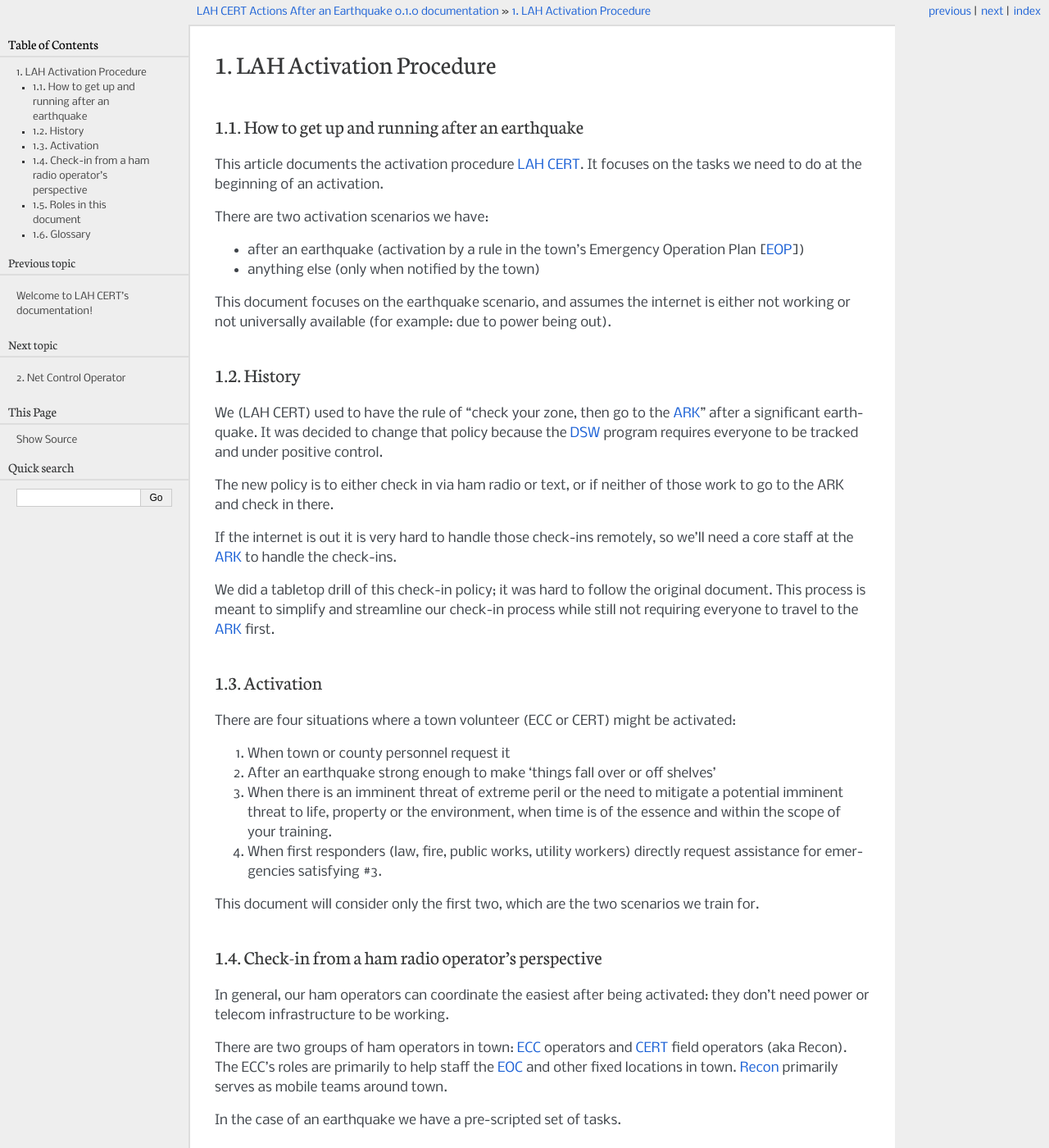
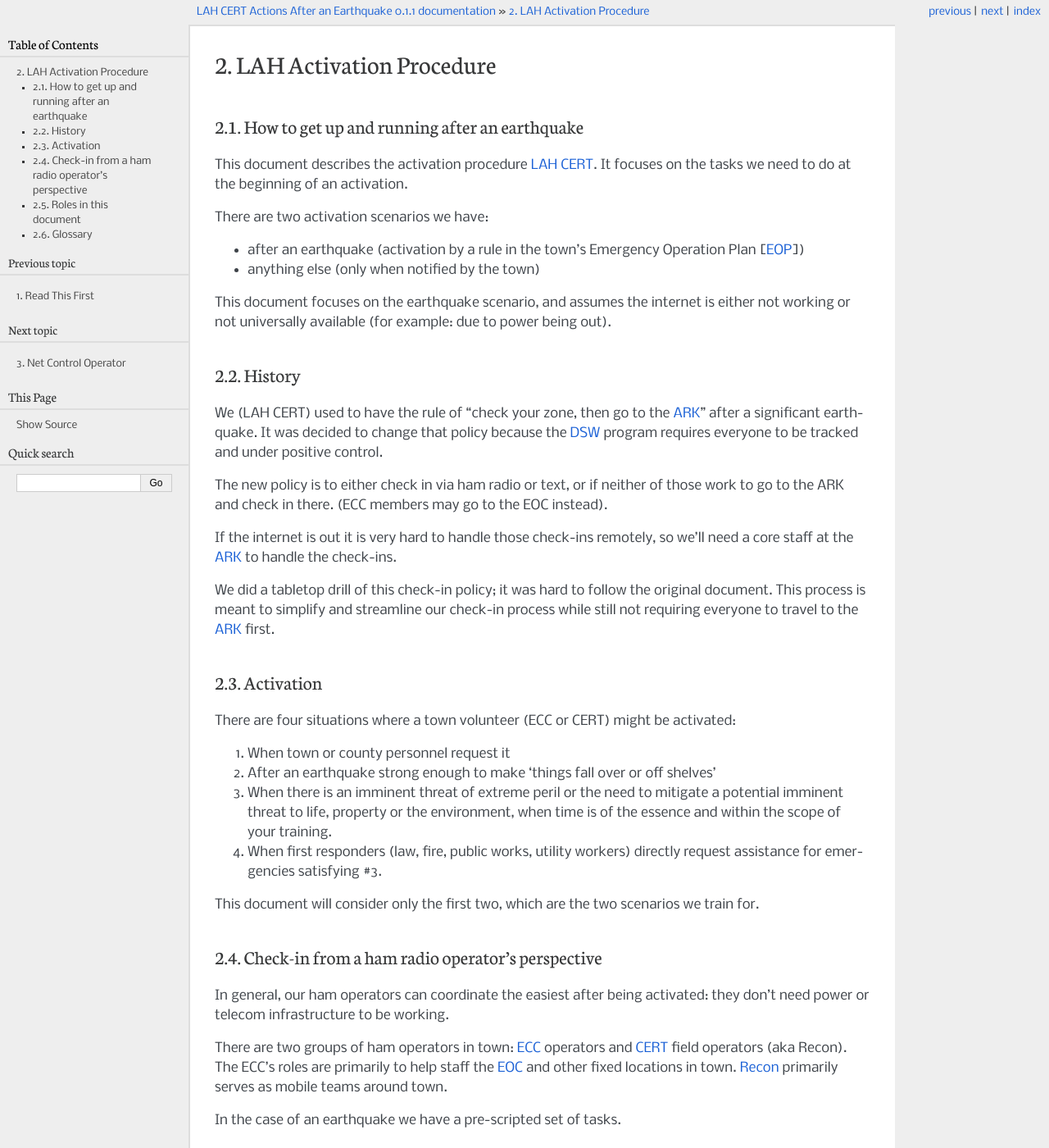
Before and after one commit to neilkatin/lahcert-activation-process, a Sphinx documentation site: the page built from source/activation.rst, in a window 1280 px wide and 1400 px high. Shown: the whole window at 82% size. Built offline with Sphinx 7.4.7, drawn with Linux system fonts in a browser that asks for light colours; some of the changed text lies outside the part shown.

Commit message:
Add read-this-first page based on Larry's feedback

```diff
--- a/source/activation.rst
+++ b/source/activation.rst
@@ -5,7 +5,7 @@
 How to get up and running after an earthquake
 ---------------------------------------------
 
-This article documents the activation procedure :term:`LAH` :term:`CERT`.
+This document describes the activation procedure :term:`LAH` :term:`CERT`.
 It focuses on the tasks we need to do at the beginning of an activation.
 
 There are two activation scenarios we have:
@@ -24,6 +24,7 @@
 be tracked and under positive control.
 
 The new policy is to either check in via ham radio or text, or if neither of those work to go to the ARK and check in there.
+(ECC members may go to the EOC instead).
 
 If the internet is out it is very hard to handle those check-ins remotely, so we'll need a core staff at the
 :term:`ARK` to handle the check-ins.
--- a/source/conf.py
+++ b/source/conf.py
@@ -56,9 +56,9 @@
 # built documents.
 #
 # The short X.Y version.
-version = '0.1.0'
+version = '0.1.1'
 # The full version, including alpha/beta/rc tags.
-release = '0.1.0'
+release = '0.1.1'
 
 # The language for content autogenerated by Sphinx. Refer to documentation
 # for a list of supported languages.
--- a/source/index.rst
+++ b/source/index.rst
@@ -11,6 +11,7 @@
    :numbered: 3
    :caption: Contents:
 
+   readfirst
    activation
    nco
    ic
```
Also changed, not shown: source/readfirst.rst (added, +29 -0 lines), source/v-latest.png (added), 3 other files.
